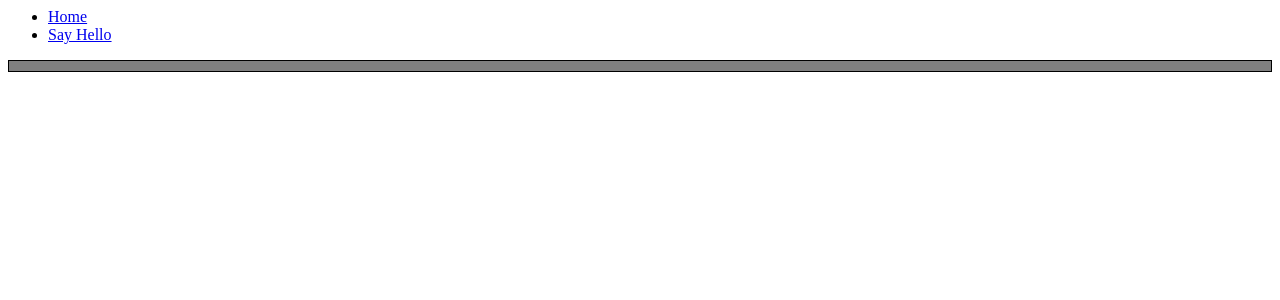
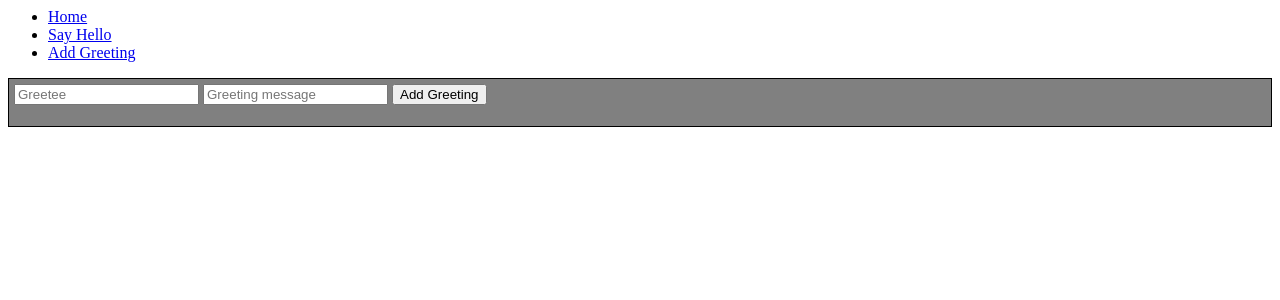
Before and after one commit to liyocee/flask101, a Flask app: template templates/greeting.html in a window 1280 px wide. Shown: the top 300 px of the page. Run offline with Flask 2, Linux system fonts and the light colour scheme; the template is opened without the code that fills it, so the values that code supplies are empty.

Commit message:
HTTP Methods
- do post and form handling

```diff
--- a/app.py
+++ b/app.py
@@ -1,8 +1,11 @@
 from flask import Flask
 from flask import render_template
+from flask import request
 
 app = Flask(__name__)
 app.debug = True
+
+GREETINGS = {'default': ['Hello there']}
 
 
 @app.route('/')
@@ -10,9 +13,22 @@ def index():
     return render_template('home.html', message='Hello world')
 
 
-@app.route('/<person>/<greeting>')
-def greeting(person, greeting):
-    return render_template('greeting.html', message='{}, {}'.format(greeting, person))
+@app.route('/<person>/')
+def greeting(person):
+    greetings = GREETINGS.get(person, GREETINGS['default'])
+    return render_template('home.html', message='{}, {}'.format('|'.join(greetings), person))
+
+
+@app.route('/greeting/add/', methods=['POST', 'GET'])
+def add_greeting():
+    if request.method == 'POST':
+        greeting = request.form['greeting']
+        person = request.form['person']
+        if person in GREETINGS:
+            GREETINGS[person].append(greeting)
+        else:
+            GREETINGS[person] = [greeting]
+    return render_template('greeting.html', greetings=GREETINGS)
 
 
 if __name__ == '__main__':
--- a/templates/greeting.html
+++ b/templates/greeting.html
@@ -1,2 +1,25 @@
 {% extends 'layout.html' %}
-{% block content %} {{message}} {% endblock %}
+
+{% block content %}
+    {% if  greetings %}
+        <h4>Added Greetings </h4>
+        <ul>
+        {% for person, messages in greetings.iteritems() %}
+            <li>
+                <span>Greetee: {{person}}</span><br/>
+                <span>Message:
+                {% for msg in messages %} {{ msg }} | {% endfor %}
+                </span>
+                <span><a href="{{url_for('greeting', person=person)}}"> Say hello, {{person}} </a> </span>
+            </li>
+            <hr/>
+        {% endfor %}
+    {% endif %}
+
+    <form method='post' action='{{ url_for("add_greeting")}}'>
+        <input name='person' type='text' placeholder='Greetee' />
+        <input name='greeting' type='text'  placeholder='Greeting message'/>
+        <input type='submit' value='Add Greeting' />
+
+    </form>
+{% endblock %}
--- a/templates/layout.html
+++ b/templates/layout.html
@@ -8,7 +8,8 @@
             {% block nav %}
                 <ul>
                 <li><a href="{{ url_for('index') }}"> Home</a></li>
-                <li><a href="{{ url_for('greeting', person='Ken', greeting='Howz u doing!') }}"> Say Hello</a></li>
+                <li><a href="{{ url_for('greeting', person='default') }}"> Say Hello</a></li>
+                <li> <a href="{{ url_for('add_greeting') }}">Add Greeting </a>
                 </ul>
             {% endblock %}
         </div>
```
Also changed, not shown: readme.md.
